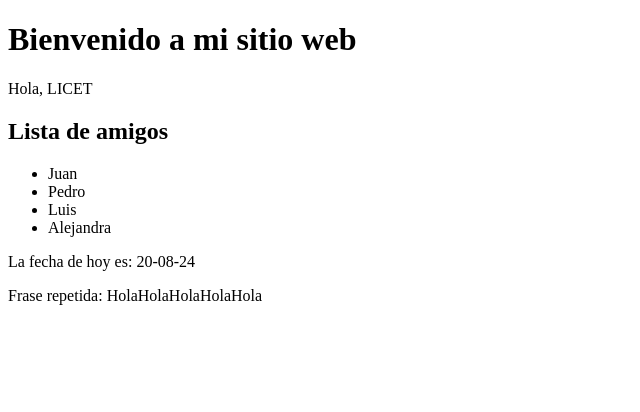
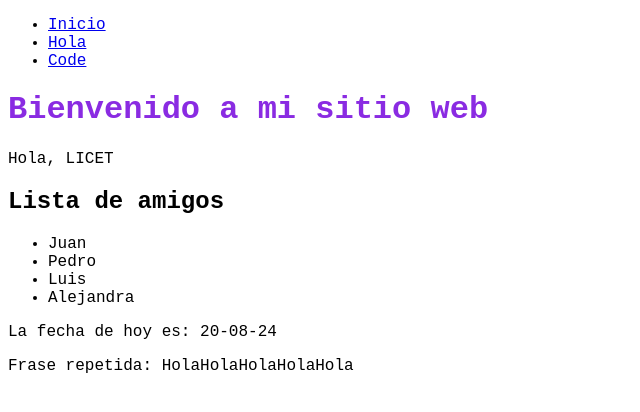
Before and after one commit to LicetLemus/python, a Flask app: page / in a window 1280 px wide. Shown: the top 412 px of the page, without its empty margins (0-640 px from the left). Run offline with Flask 3, Linux system fonts and the light colour scheme.

Commit message:
chore: agregar archivos estaticos como css, jv, img

```diff
--- a/014.flask/mi_app/app.py
+++ b/014.flask/mi_app/app.py
@@ -1,11 +1,11 @@
-from flask import Flask, render_template
+from flask import Flask, render_template, url_for
 
 app = Flask(__name__) # __name__ is a special variable in Python that is the name of the module, app of the Flask. Module name is __main__ when it is run from the command line.
 
 # for execute of the server you need to run the next command: flask --app hello run
 # debug mode: The server will reload itself each time you make a change in the code.
 # for execute of debug mode you need to run the next command: flask --app hello --debug run
-# ruotes and view functions
+# ruotes and views functions
 
 # filter
 @app.add_template_filter
@@ -19,10 +19,12 @@ from datetime import datetime
 def repeat(s, n):
     return s * n
 
-@app.route('/index')
 @app.route('/')
 def index():
     # return '<h1>Página de Inicio</h1>'
+    print(url_for('index'))
+    print(url_for('hello'))
+    print(url_for('code', code = 'print("hola")'))
     name = 'Licet'
     friends = ['Alejandra', 'Luis', 'Pedro', 'Juan']
     date = datetime.now()
--- /dev/null
+++ b/014.flask/mi_app/static/css/styles.css
@@ -0,0 +1,7 @@
+body {
+    font-family: 'Courier New', Courier, monospace;
+}
+
+h1 {
+    color: blueviolet;
+}
--- /dev/null
+++ b/014.flask/mi_app/static/javascript/main.js
@@ -0,0 +1 @@
+console.log('Hola, mundo desde flask')
--- a/014.flask/mi_app/templates/base.html
+++ b/014.flask/mi_app/templates/base.html
@@ -6,11 +6,20 @@
     <meta charset="UTF-8">
     <meta name="viewport" content="width=device-width, initial-scale=1.0">
     <title>Mi sitio web - {% block title %}{% endblock %}</title>
+    <link rel="stylesheet" href="{{ url_for('static', filename = 'css/styles.css') }}">
 </head>
 <body>
+    <nav>
+        <ul>
+            <li><a href="{{ url_for('index') }}">Inicio</a></li>
+            <li><a href="{{ url_for('hello') }}">Hola</a></li>
+            <li><a href="{{ url_for('code', code = 'print(code)') }}">Code</a></li>
+        </ul>
+    </nav>
 
     {% block content %}
     {% endblock %}
 
+    <script src = "{{ url_for('static', filename = 'javascript/main.js') }}"></script>
 </body>
 </html>
--- a/014.flask/mi_app/templates/hello.html
+++ b/014.flask/mi_app/templates/hello.html
@@ -4,11 +4,11 @@
 
 {% block content %}
     {% if data.name is none and data.age is none: %}
-        return '<h1>Hola, Mundo!</h1>'
+        <h1>Hola, Mundo!</h1>
     {% elif data.name != none: %}
-        return f'<h1>Hola, {{data.name}}!</h1>'
+        <h1>Hola, {{data.name}}!</h1>
     {% else: %}
-        return f'<h1>Hola, {name}! tienes {age} años y el doble de tu edad es: {age * 2}</h1>'
+        <h1>Hola, {name}! tienes {age} años y el doble de tu edad es: {age * 2}</h1>
     {% endif %}
 
 {% endblock %}
```
Also changed, not shown: 1 other file.
